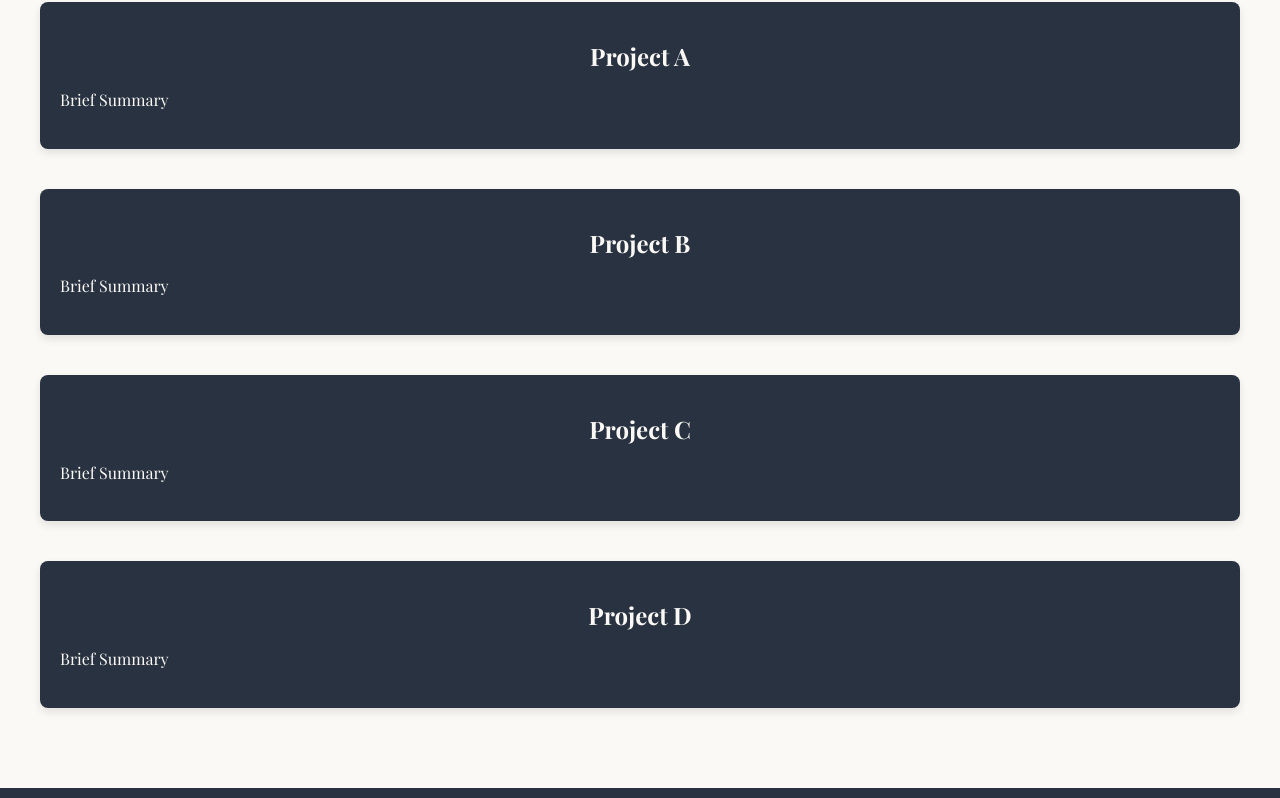
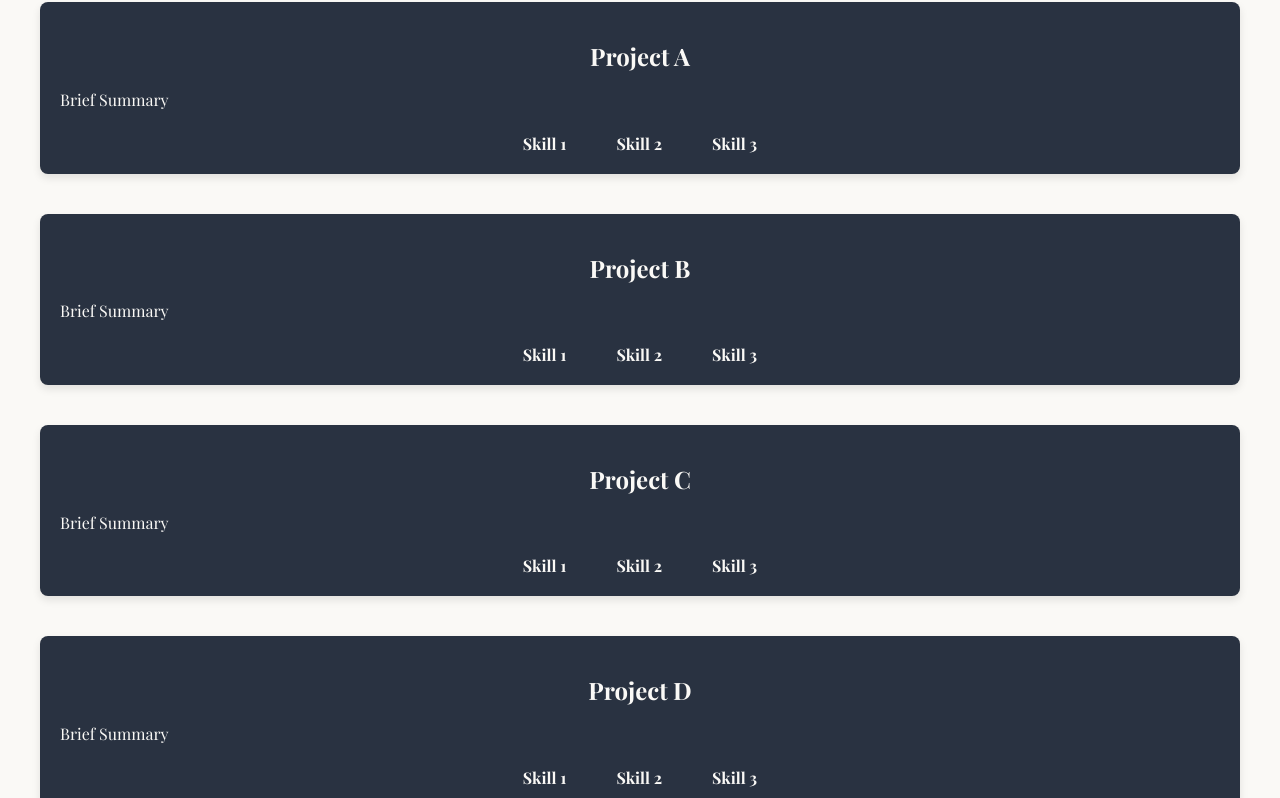
Before and after one commit to sophialiau/sophialiau.github.io, a plain HTML site: page projects.html in a window 1280 px wide. Shown: the part 217-1015 px from the top of the page. Drawn offline with nearby package versions, Linux system fonts and the light colour scheme; a web font is replaced by a local one.

Commit message:
heaven or las vegas - cocteau twins

```diff
--- a/projects.html
+++ b/projects.html
@@ -40,24 +40,52 @@
         <section id="project a">
             <h2>Project A</h2>
             <p>Brief Summary</p>
+            <nav>
+                <ul>
+                  <li><a href="#">Skill 1</a></li>
+                  <li><a href="#">Skill 2</a></li>
+                  <li><a href = "#">Skill 3</a></li>
+                </ul>
+            </nav>
         </section>
 
         <!-- Section 2 -->
         <section id="project b">
             <h2>Project B</h2>
             <p>Brief Summary</p>
+            <nav>
+                <ul>
+                  <li><a href="#">Skill 1</a></li>
+                  <li><a href="#">Skill 2</a></li>
+                  <li><a href = "#">Skill 3</a></li>
+                </ul>
+            </nav>
         </section>
 
         <!-- Section 3 -->
         <section id="project c">
             <h2>Project C</h2>
             <p>Brief Summary</p>
+            <nav>
+                <ul>
+                  <li><a href="#">Skill 1</a></li>
+                  <li><a href="#">Skill 2</a></li>
+                  <li><a href = "#">Skill 3</a></li>
+                </ul>
+            </nav>
          </section>
 
         <!-- Section 4 -->
         <section id="project d">
             <h2>Project D</h2>
             <p>Brief Summary</p>
+            <nav>
+                <ul>
+                  <li><a href="#">Skill 1</a></li>
+                  <li><a href="#">Skill 2</a></li>
+                  <li><a href = "#">Skill 3</a></li>
+                </ul>
+            </nav>
         </section>
     </main>
 
--- a/styles-project.css
+++ b/styles-project.css
@@ -93,3 +93,23 @@ body {
     color: #FAF9F6;
     line-height: 1.6; /* Improve readability */
   }
+
+  nav ul {
+    list-style: none;
+    display: flex;
+    justify-content: center;
+    gap: 50px;
+    padding: 0;
+    margin: 0;
+    margin-top: 20px;
+  }
+
+  nav a {
+    color:#FAF9F6;
+    text-decoration: none;
+    font-weight: 700;
+  }
+
+  nav a:hover {
+    color: #F9B9C3;
+  }
```
